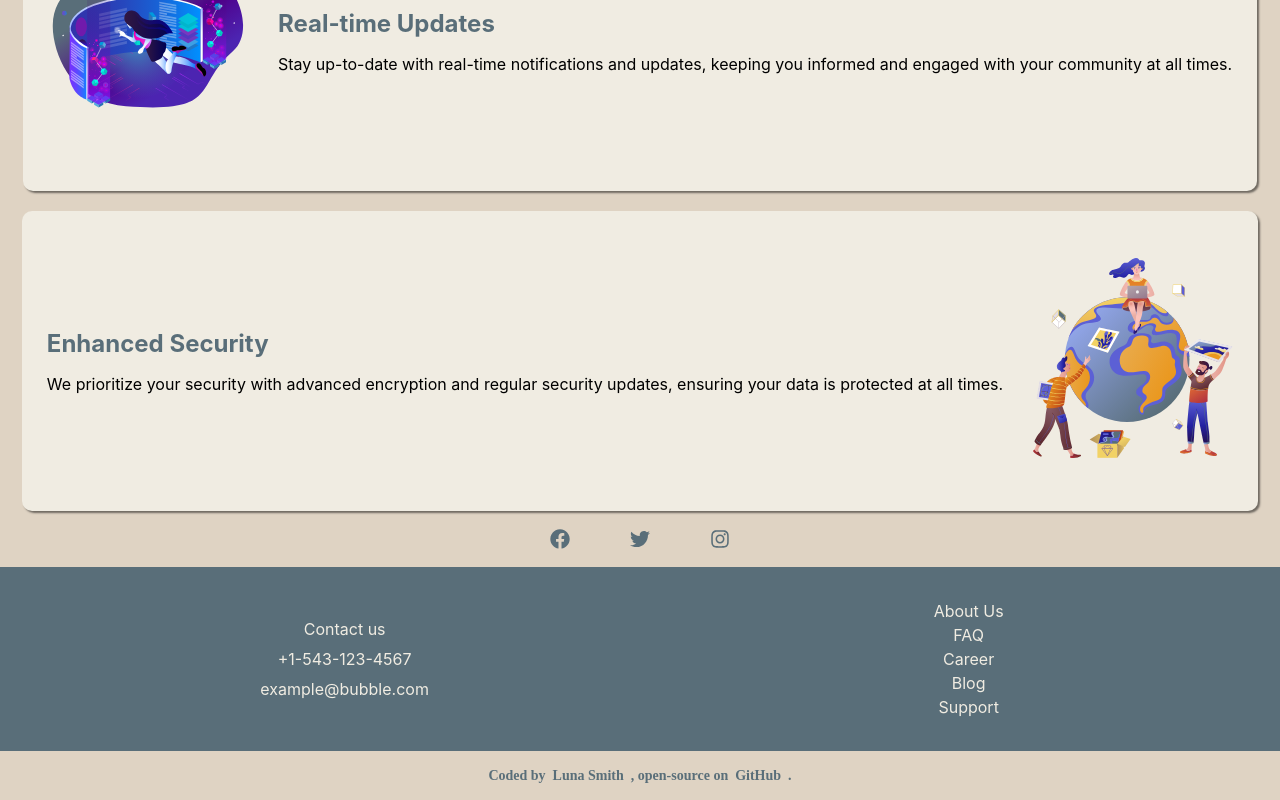
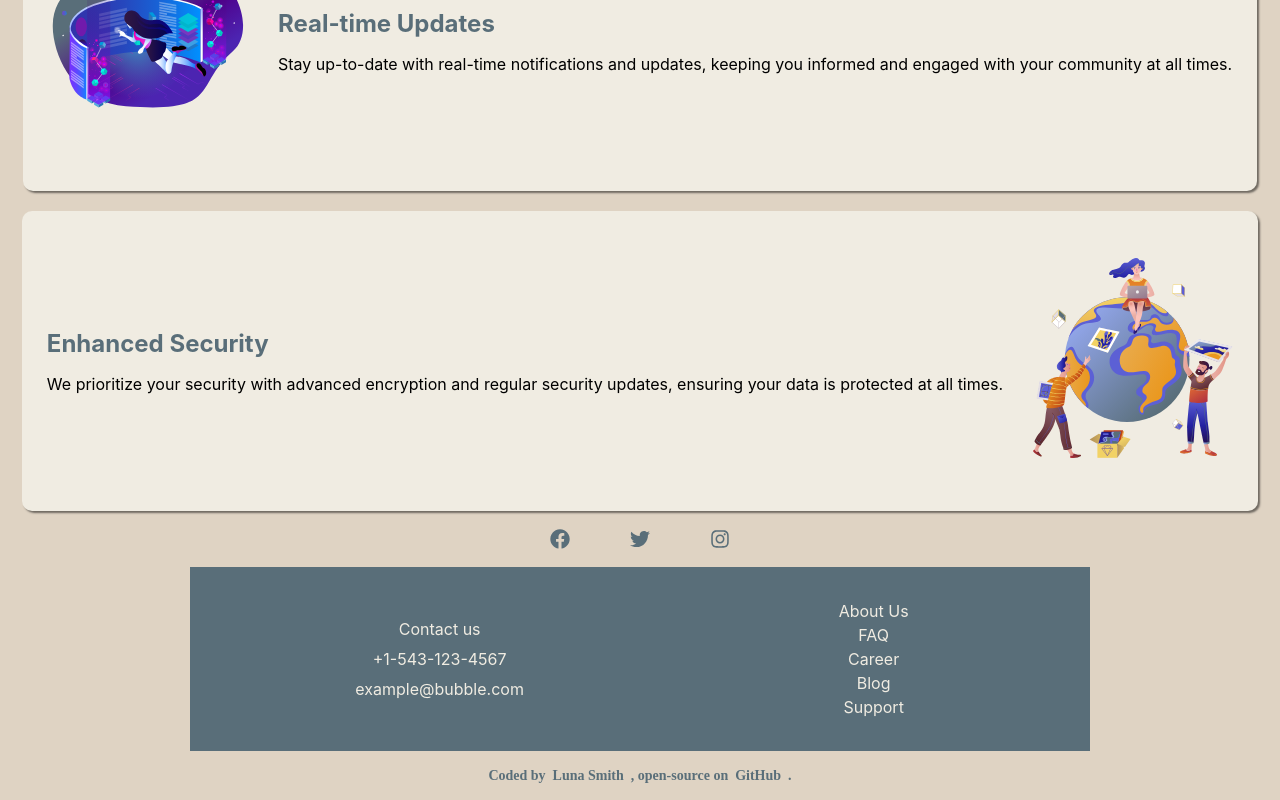
Before and after one commit to Lu-Smith/community-website-react, a React (Vite) app: page / in a window 1280 px wide. Shown: the part 1755-2555 px from the top of the page. Built offline with nearby package versions, Linux system fonts and the light colour scheme; a web font is replaced by a local one.

Commit message:
Updated css in FooterHelpers.tsx

```diff
--- a/src/components/FooterHelpers.tsx
+++ b/src/components/FooterHelpers.tsx
@@ -9,6 +9,8 @@ const HelpersWrapper = styled.div`
   justify-content: space-around;
   color: #f0ece2;
   background: #596e79;
+  max-width: 900px;
+  margin: 0 auto;
 `;
 
 const ContactContainer = styled.ul`
```
